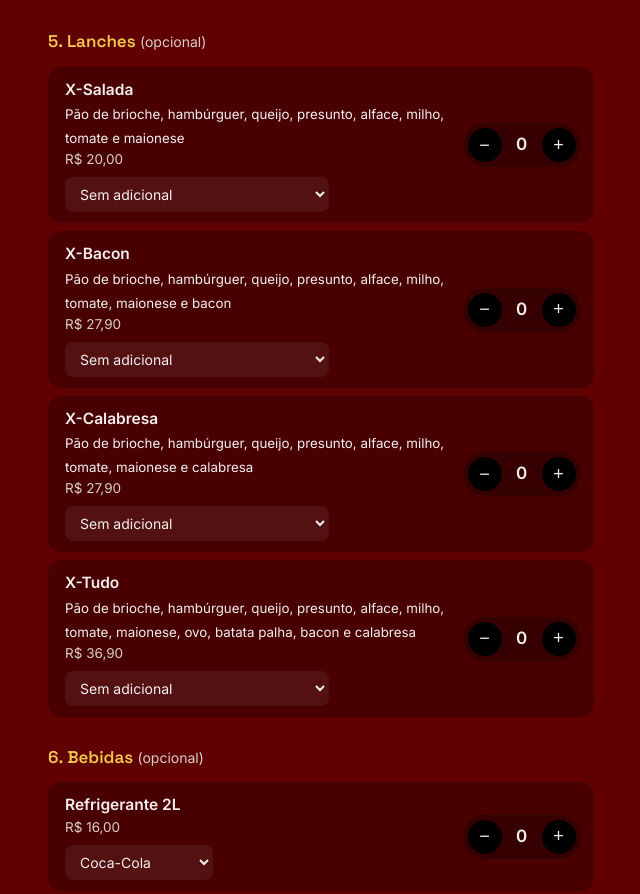
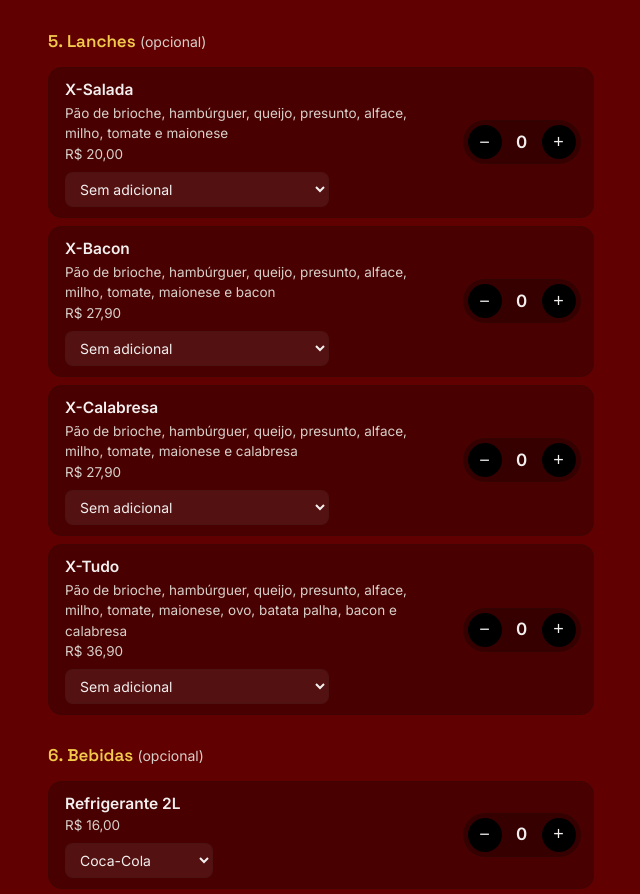
Before and after one commit to CorreaWebStudio/Pizzaria.ReidaPizza, a plain HTML site: page index.html in a window 1280 px wide. Shown: the part 7623-8517 px from the top of the page, without its empty margins (76-716 px from the left). Drawn offline with nearby package versions, Linux system fonts and the light colour scheme.

Commit message:
Add styling for snack description in styles.css

```diff
--- a/styles.css
+++ b/styles.css
@@ -425,3 +425,6 @@ footer{border-top:1px solid var(--yellow); padding:36px 0;}
 .is-locked .size { cursor: not-allowed; opacity: .45; }
 .is-locked .size:has(input:checked) { opacity: 1; }
 .is-locked .size input { cursor: not-allowed; }
+
+/* Descrição dos lanches */
+.lanche-desc{display:block; margin-top:2px; font-size:13.5px; color:var(--ink-soft);}
```
